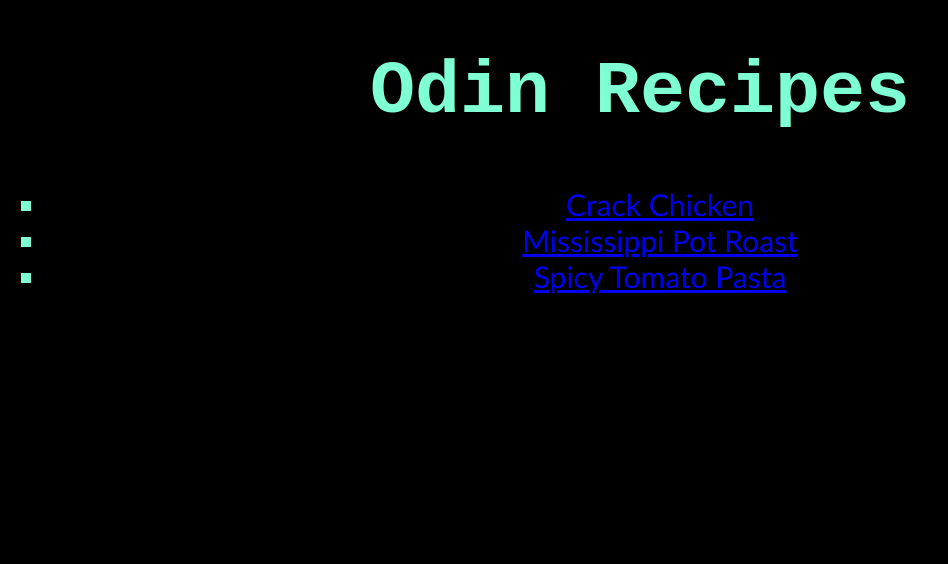
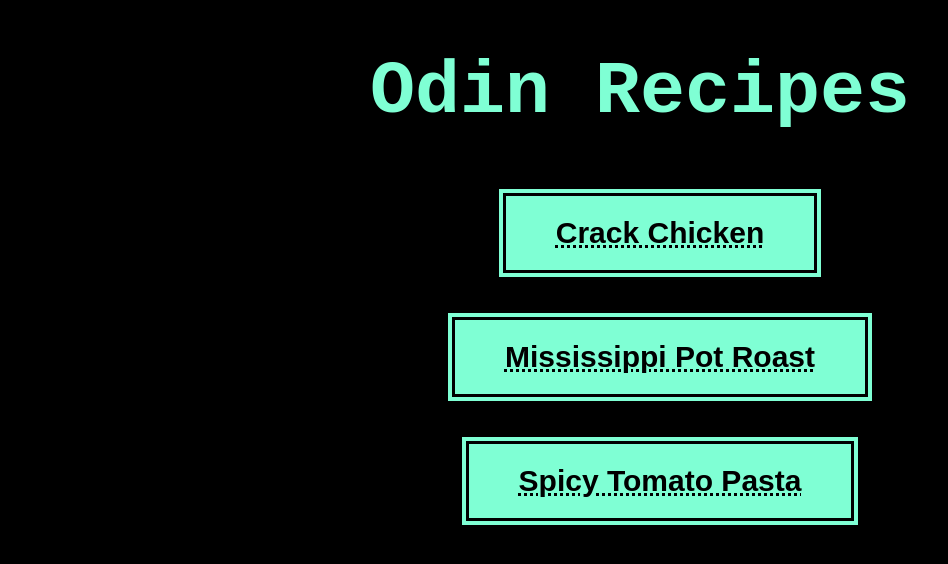
Before and after one commit to TinyTree3/odin-recipes, a plain HTML site: page index.html in a window 1280 px wide. Shown: the whole page, without its empty margins (0-948 px from the left). Drawn offline with Linux system fonts and the light colour scheme.

Commit message:
Change margin, padding, and link buttons

```diff
--- a/index.html
+++ b/index.html
@@ -10,9 +10,9 @@
         <h1 class="text" id="heading">Odin Recipes</h1>
 
         <ul class="text">
-            <li><a href="recipes/crack-chicken.html">Crack Chicken</a></li>
-            <li><a href="recipes/mississippi-pot-roast.html">Mississippi Pot Roast</a></li>
-            <li><a href="recipes/spicy-shrimp-tomato-pasta.html">Spicy Tomato Pasta</a></li>
+            <button><a href="recipes/crack-chicken.html">Crack Chicken</a></button>
+            <button><a href="recipes/mississippi-pot-roast.html">Mississippi Pot Roast</a></button>
+            <button><a href="recipes/spicy-shrimp-tomato-pasta.html">Spicy Tomato Pasta</a></button>
         </ul>
     </body>
 </html>
--- a/style.css
+++ b/style.css
@@ -10,6 +10,7 @@
 body {
     background-color: black;
     color: white;
+    margin: 0 25%;
 }
 
 #heading {
@@ -36,3 +37,22 @@ h3 {
 #main-text {
     font-family: Calibri, 'Trebuchet MS', sans-serif;
 }
+
+button {
+    display: block;
+    margin: 30px auto;
+    background-color: aquamarine;
+    font-size: 30px;
+    padding: 20px 50px;
+    font-weight: 800;
+    border: 10px double black;
+}
+
+button a {
+    color: black;
+    text-decoration-style: dotted;
+}
+
+#credit a {
+    color: aquamarine;
+}
```
